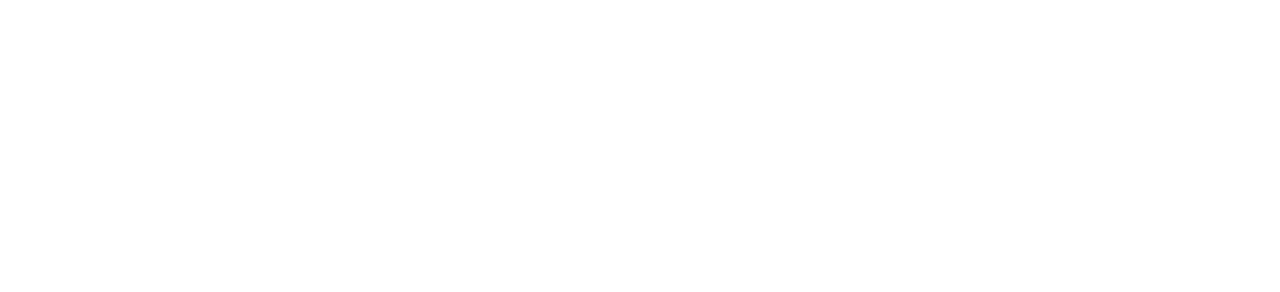
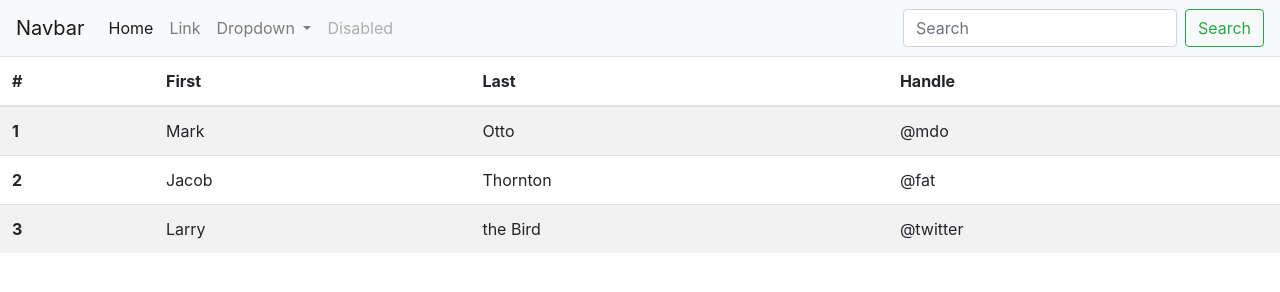
Before and after one commit to CarlRiley99/Swamphacks2020, a website: page client/index.html in a window 1280 px wide. Drawn offline with nearby package versions, Linux system fonts and the light colour scheme.

Commit message:
clean html

```diff
--- a/client/index.html
+++ b/client/index.html
@@ -1,10 +1,76 @@
 <!DOCTYPE html>
 <html>
   <head>
-    <link rel="stylesheet" href="https://maxcdn.bootstrapcdn.com/bootstrap/3.3.5/css/bootstrap.min.css">
+    <link rel="stylesheet" href="https://stackpath.bootstrapcdn.com/bootstrap/4.4.1/css/bootstrap.min.css" integrity="sha384-Vkoo8x4CGsO3+Hhxv8T/Q5PaXtkKtu6ug5TOeNV6gBiFeWPGFN9MuhOf23Q9Ifjh" crossorigin="anonymous">
     <link rel="stylesheet" href="styles/main.css">
   </head>
   <body ng-app="directoryApp">
+    <nav class="navbar navbar-expand-lg navbar-light bg-light">
+      <a class="navbar-brand" href="#">Navbar</a>
+      <button class="navbar-toggler" type="button" data-toggle="collapse" data-target="#navbarSupportedContent" aria-controls="navbarSupportedContent" aria-expanded="false" aria-label="Toggle navigation">
+        <span class="navbar-toggler-icon"></span>
+      </button>
+
+      <div class="collapse navbar-collapse" id="navbarSupportedContent">
+        <ul class="navbar-nav mr-auto">
+          <li class="nav-item active">
+            <a class="nav-link" href="#">Home <span class="sr-only">(current)</span></a>
+          </li>
+          <li class="nav-item">
+            <a class="nav-link" href="#">Link</a>
+          </li>
+          <li class="nav-item dropdown">
+            <a class="nav-link dropdown-toggle" href="#" id="navbarDropdown" role="button" data-toggle="dropdown" aria-haspopup="true" aria-expanded="false">
+              Dropdown
+            </a>
+            <div class="dropdown-menu" aria-labelledby="navbarDropdown">
+              <a class="dropdown-item" href="#">Action</a>
+              <a class="dropdown-item" href="#">Another action</a>
+              <div class="dropdown-divider"></div>
+              <a class="dropdown-item" href="#">Something else here</a>
+            </div>
+          </li>
+          <li class="nav-item">
+            <a class="nav-link disabled" href="#" tabindex="-1" aria-disabled="true">Disabled</a>
+          </li>
+        </ul>
+        <form class="form-inline my-2 my-lg-0">
+          <input class="form-control mr-sm-2" type="search" placeholder="Search" aria-label="Search">
+          <button class="btn btn-outline-success my-2 my-sm-0" type="submit">Search</button>
+        </form>
+      </div>
+    </nav>
+
+    <table class="table table-striped">
+      <thead>
+        <tr>
+          <th scope="col">#</th>
+          <th scope="col">First</th>
+          <th scope="col">Last</th>
+          <th scope="col">Handle</th>
+        </tr>
+      </thead>
+      <tbody>
+        <tr>
+          <th scope="row">1</th>
+          <td>Mark</td>
+          <td>Otto</td>
+          <td>@mdo</td>
+        </tr>
+        <tr>
+          <th scope="row">2</th>
+          <td>Jacob</td>
+          <td>Thornton</td>
+          <td>@fat</td>
+        </tr>
+        <tr>
+          <th scope="row">3</th>
+          <td>Larry</td>
+          <td>the Bird</td>
+          <td>@twitter</td>
+        </tr>
+      </tbody>
+    </table>
 
     <script src="https://ajax.googleapis.com/ajax/libs/jquery/2.1.4/jquery.min.js"></script>
     <script src="https://maxcdn.bootstrapcdn.com/bootstrap/3.3.5/js/bootstrap.min.js" integrity="sha512-K1qjQ+NcF2TYO/eI3M6v8EiNYZfA95pQumfvcVrTHtwQVDG+aHRqLi/ETn2uB+1JqwYqVG3LIvdm9lj6imS/pQ==" crossorigin="anonymous"></script>
--- a/client/styles/main.css
+++ b/client/styles/main.css
@@ -1,4 +1,3 @@
-<<<<<<< HEAD
 #searchBar {
   margin: 15px 10px;
 }
@@ -6,13 +5,4 @@
 .tableWrapper {
   max-height: 400px;
   overflow: auto;
-=======
-#searchBar {
-  margin: 15px 10px;
 }
-
-.tableWrapper {
-  max-height: 400px;
-  overflow: auto;
->>>>>>> 868e83aefae02a7fdaf56e8fa1e8634a42389545
-}
--- a/package.json
+++ b/package.json
@@ -7,6 +7,7 @@
   "license": "MIT",
   "dependencies": {
     "body-parser": "^1.18.3",
+    "bootstrap": "^4.4.1",
     "express": "^4.16.4",
     "mongoose": "^4.13.18",
     "morgan": "^1.9.1",
```
Also changed, not shown: 1 other file.
